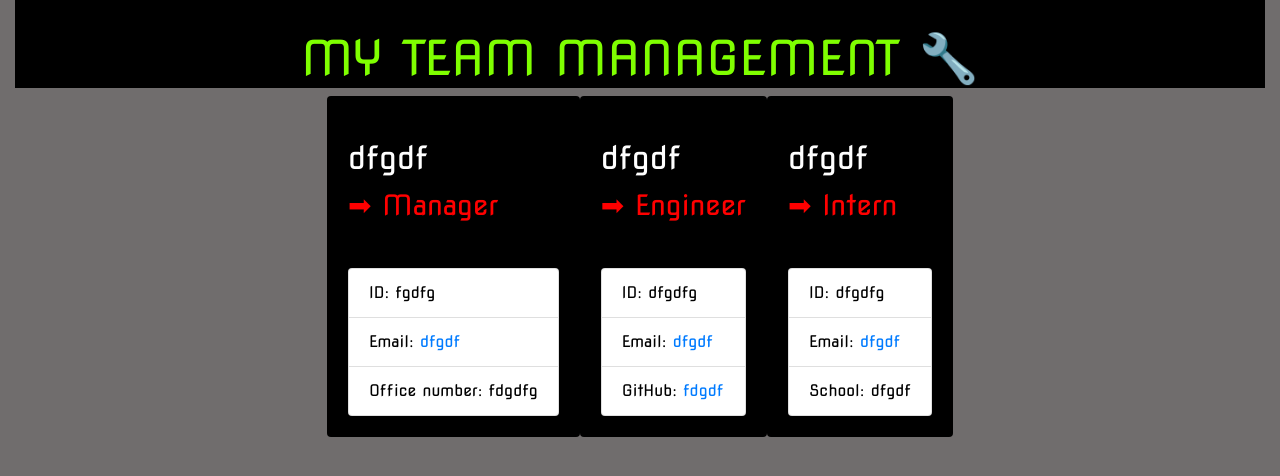
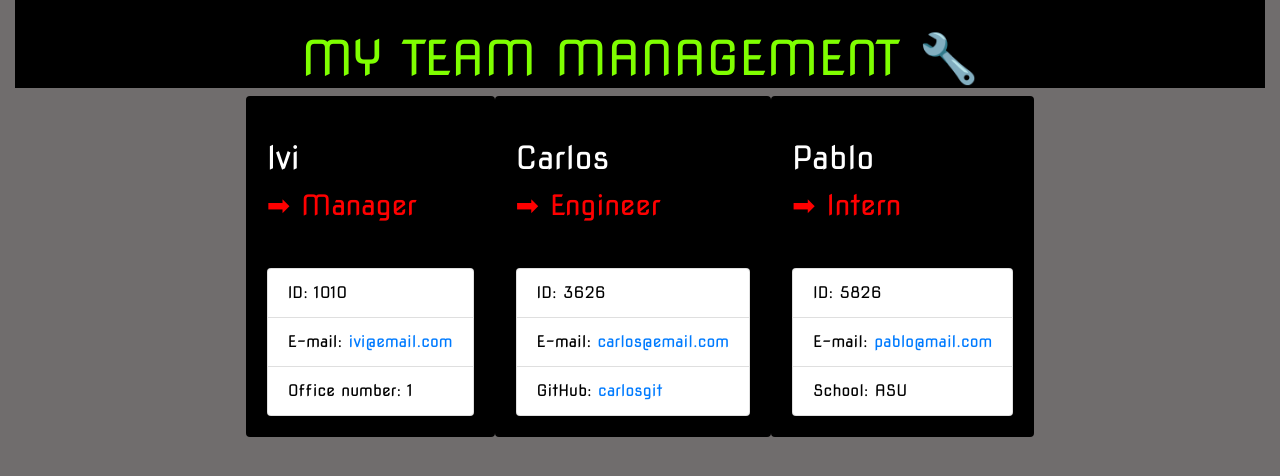
Before and after one commit to ibarros19/tProfile, a website: page dist/index.html in a window 1280 px wide. Drawn offline with nearby package versions, Linux system fonts and the light colour scheme.

Commit message:
add new files

```diff
--- a/dist/index.html
+++ b/dist/index.html
@@ -21,38 +21,38 @@
         <div class="team-area col-12 d-flex justify-content-center black">
             <div class="card employee-card top">
     <div class="card-header">
-        <h2 class="card-title pink">dfgdf</h2>
+        <h2 class="card-title pink">Ivi</h2>
         <h3 class="card-title red">&#10145 Manager</h3>
     </div>
     <div class="card-body">
         <ul class="list-group">
-            <li class="list-group-item white">ID: fgdfg</li>
-            <li class="list-group-item white">Email: <a href="mailto:dfgdf">dfgdf</a></li>
-            <li class="list-group-item white">Office number: fdgdfg</li>
+            <li class="list-group-item white">ID: 1010</li>
+            <li class="list-group-item white">E-mail: <a href="mailto:ivi@email.com">ivi@email.com</a></li>
+            <li class="list-group-item white">Office number: 1</li>
         </ul>
     </div>
 </div><div class="card employee-card top">
     <div class="card-header">
-        <h2 class="card-title pink">dfgdf</h2>
+        <h2 class="card-title pink">Carlos</h2>
         <h3 class="card-title red">&#10145 Engineer</h3>
     </div>
     <div class="card-body">
         <ul class="list-group">
-            <li class="list-group-item white">ID: dfgdfg</li>
-            <li class="list-group-item white">Email: <a href="mailto:dfgdf">dfgdf</a></li>
-            <li class="list-group-item white">GitHub: <a href="https://github.com/fdgdf" target="_blank" rel="noopener noreferrer">fdgdf</a></li>
+            <li class="list-group-item white">ID: 3626</li>
+            <li class="list-group-item white">E-mail: <a href="mailto:carlos@email.com">carlos@email.com</a></li>
+            <li class="list-group-item white">GitHub: <a href="https://github.com/carlosgit" target="_blank" rel="noopener noreferrer">carlosgit</a></li>
         </ul>
     </div>
 </div><div class="card employee-card top">
     <div class="card-header">
-        <h2 class="card-title pink">dfgdf</h2>
+        <h2 class="card-title pink">Pablo</h2>
         <h3 class="card-title red">&#10145 Intern</h3>
     </div>
     <div class="card-body">
         <ul class="list-group">
-            <li class="list-group-item white">ID: dfgdfg</li>
-            <li class="list-group-item white">Email: <a href="mailto:dfgdf">dfgdf</a></li>
-            <li class="list-group-item white">School: dfgdf</li>
+            <li class="list-group-item white">ID: 5826</li>
+            <li class="list-group-item white">E-mail: <a href="mailto:pablo@mail.com">pablo@mail.com</a></li>
+            <li class="list-group-item white">School: ASU</li>
         </ul>
     </div>
 </div>
```
Also changed, not shown: README.md, assets/img/screenshot1.png (added), assets/img/screenshot2.png (added), assets/img/screenshot3.png (added), 3 other files.
